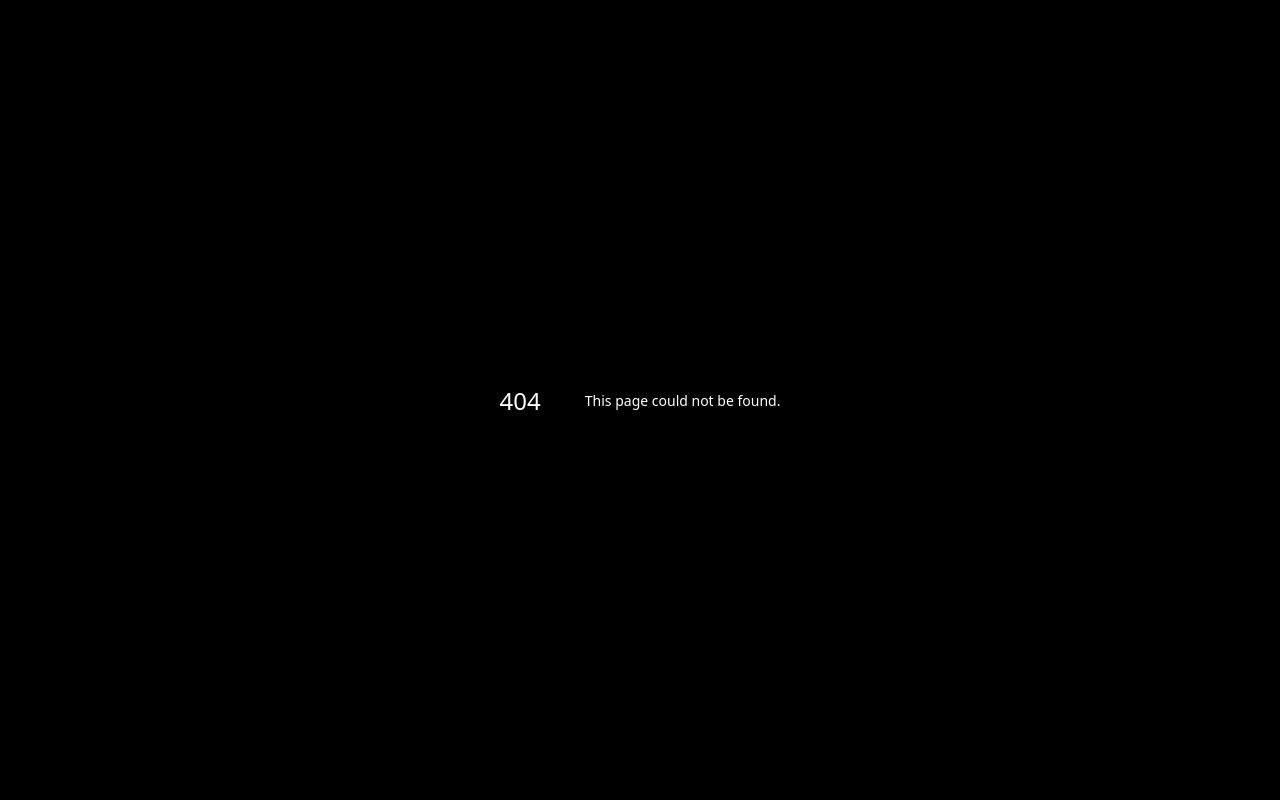
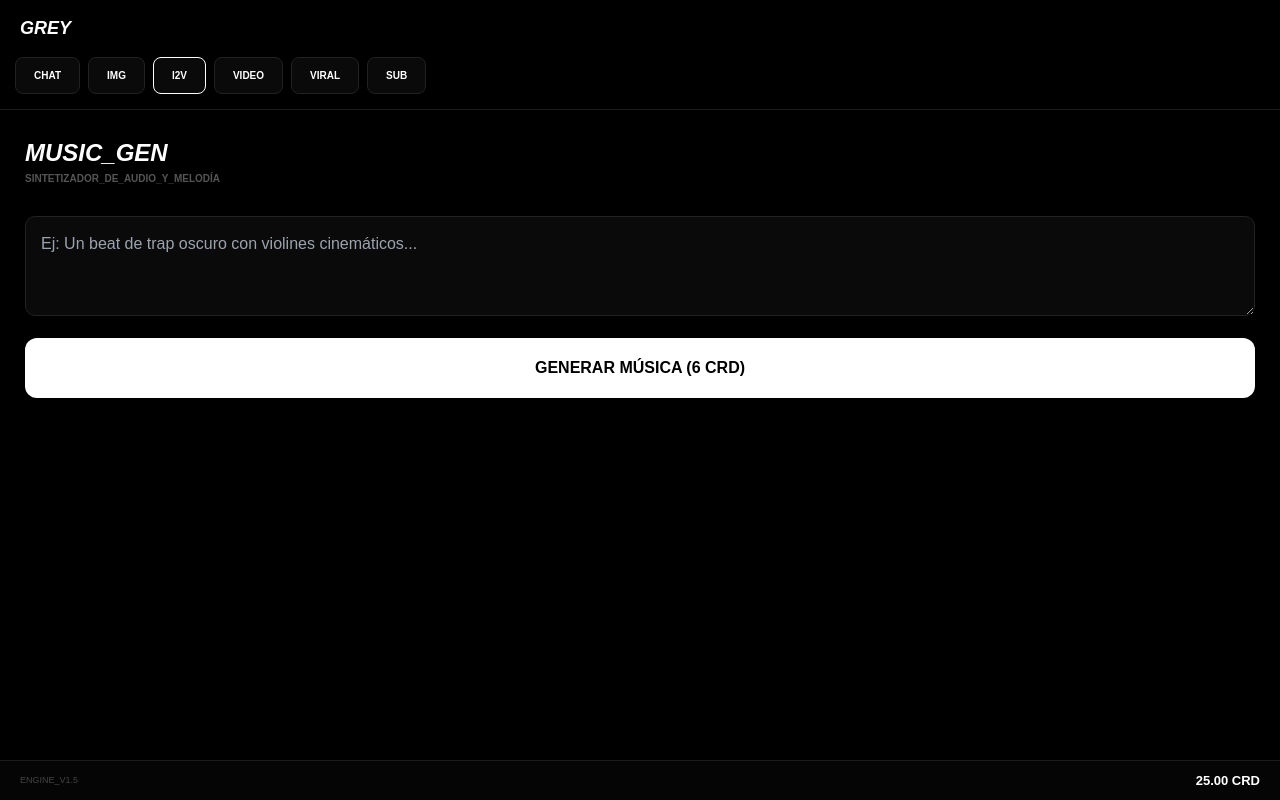
Before and after one commit to capitamweed1205-pixel/grey-ia, a Next.js app: page /music in a window 1280 px wide. Before the commit this address had no page. Built offline with nearby package versions, Linux system fonts and the light colour scheme.

Commit message:
Add MusicGen component for audio synthesis

```diff
--- /dev/null
+++ b/app/(dashboard)/music/page.tsx
@@ -0,0 +1,16 @@
+"use client"
+import { useState } from 'react';
+
+export default function MusicGen() {
+  const [loading, setLoading] = useState(false);
+  return (
+    <div style={{ padding: '25px', backgroundColor: '#000', minHeight: '100vh', color: '#fff', fontFamily: 'sans-serif' }}>
+      <h2 style={{ fontSize: '24px', fontWeight: '900', fontStyle: 'italic', margin: '0' }}>MUSIC_GEN</h2>
+      <p style={{ color: '#555', fontSize: '10px', marginBottom: '30px', fontWeight: 'bold' }}>SINTETIZADOR_DE_AUDIO_Y_MELODÍA</p>
+      <textarea style={{ width: '100%', height: '100px', backgroundColor: '#0a0a0a', border: '1px solid #222', borderRadius: '10px', color: '#fff', padding: '15px', outline: 'none', marginBottom: '15px', boxSizing: 'border-box' }} placeholder="Ej: Un beat de trap oscuro con violines cinemáticos..." />
+      <button onClick={() => {setLoading(true); setTimeout(()=>setLoading(false), 5000)}} style={{ width: '100%', backgroundColor: '#fff', color: '#000', padding: '18px', borderRadius: '12px', fontWeight: '900', border: 'none' }}>
+        {loading ? 'COMPONIENDO PISTA...' : 'GENERAR MÚSICA (6 CRD)'}
+      </button>
+    </div>
+  );
+}
```
